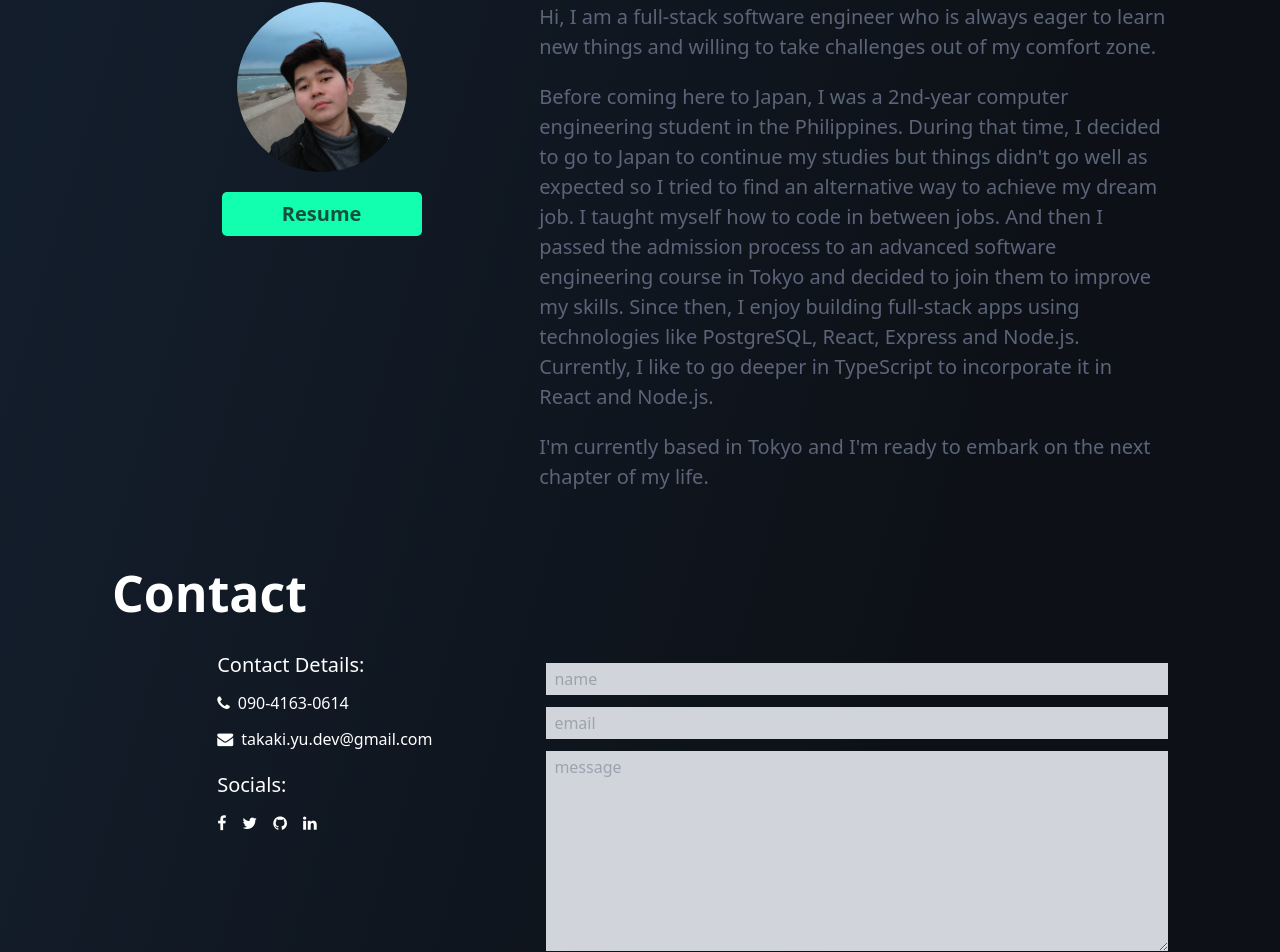
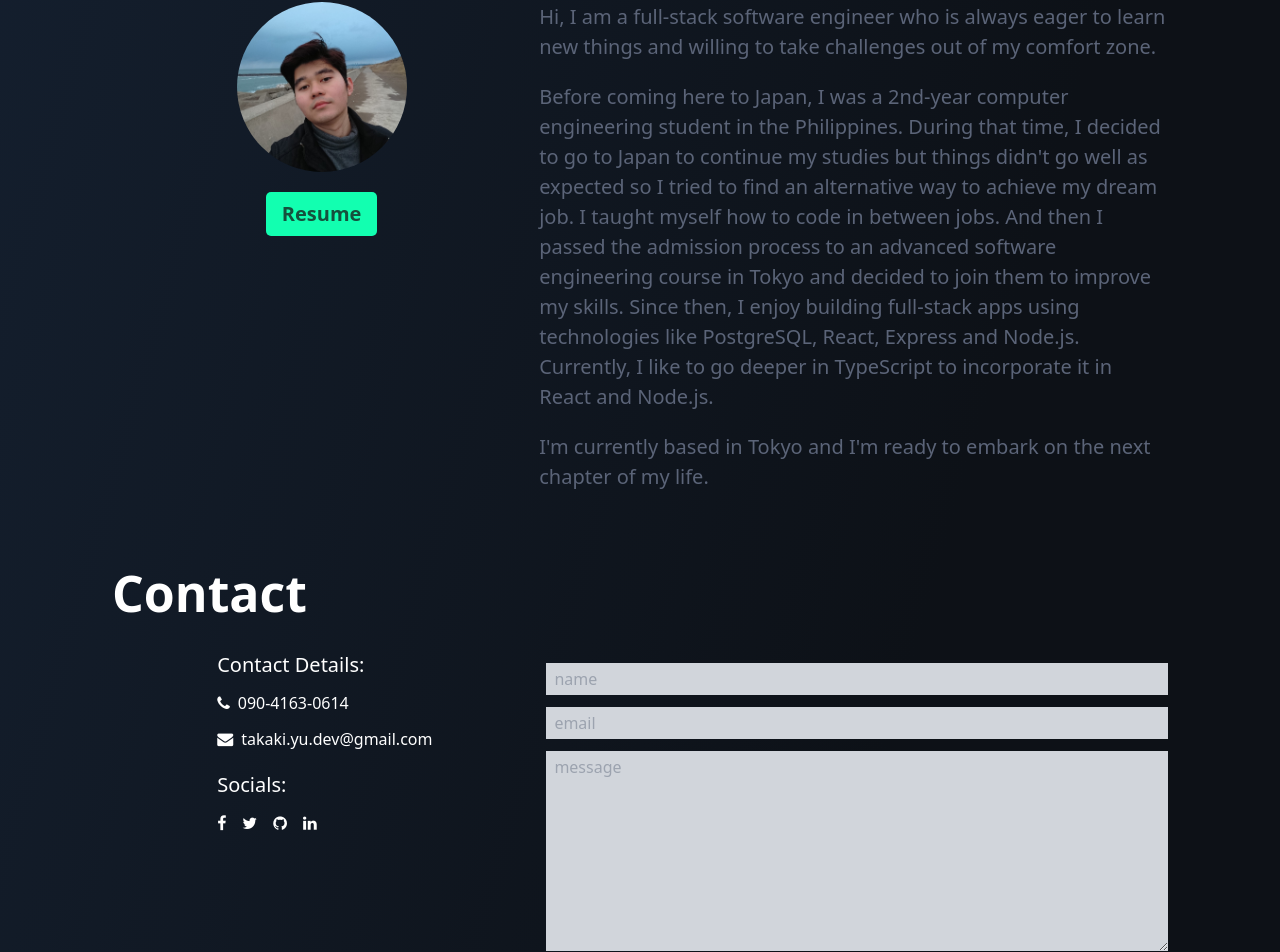
Before and after one commit to yuudev14/portfolio, a Next.js app: page / in a window 1280 px wide. Shown: the part 4013-4965 px from the top of the page. Built offline with nearby package versions, Linux system fonts and the light colour scheme.

Commit message:
add link in the resume

```diff
--- a/src/components/pages/index/AboutMe/index.tsx
+++ b/src/components/pages/index/AboutMe/index.tsx
@@ -49,9 +49,11 @@ const AboutMe = () => {
           <motion.figure className="w-[170px] h-[170px] rounded-full overflow-hidden">
             <Image src="/images/yu.jpg" height={170} width={170} alt="banner" />
           </motion.figure>
-          <motion.button className="text-[#15513d] text-xl font-semibold px-4 py-2 w-full max-w-[200px] rounded-[5px] bg-[#12ffb0]">
-            Resume
-          </motion.button>
+          <a href={process.env.NEXT_PUBLIC_RESUME} target="_blank">
+            <motion.button className="text-[#15513d] text-xl font-semibold px-4 py-2 w-full max-w-[200px] rounded-[5px] bg-[#12ffb0]">
+              Resume
+            </motion.button>
+          </a>
         </motion.div>
         <motion.div
           variants={rightInitialVariants}
```
